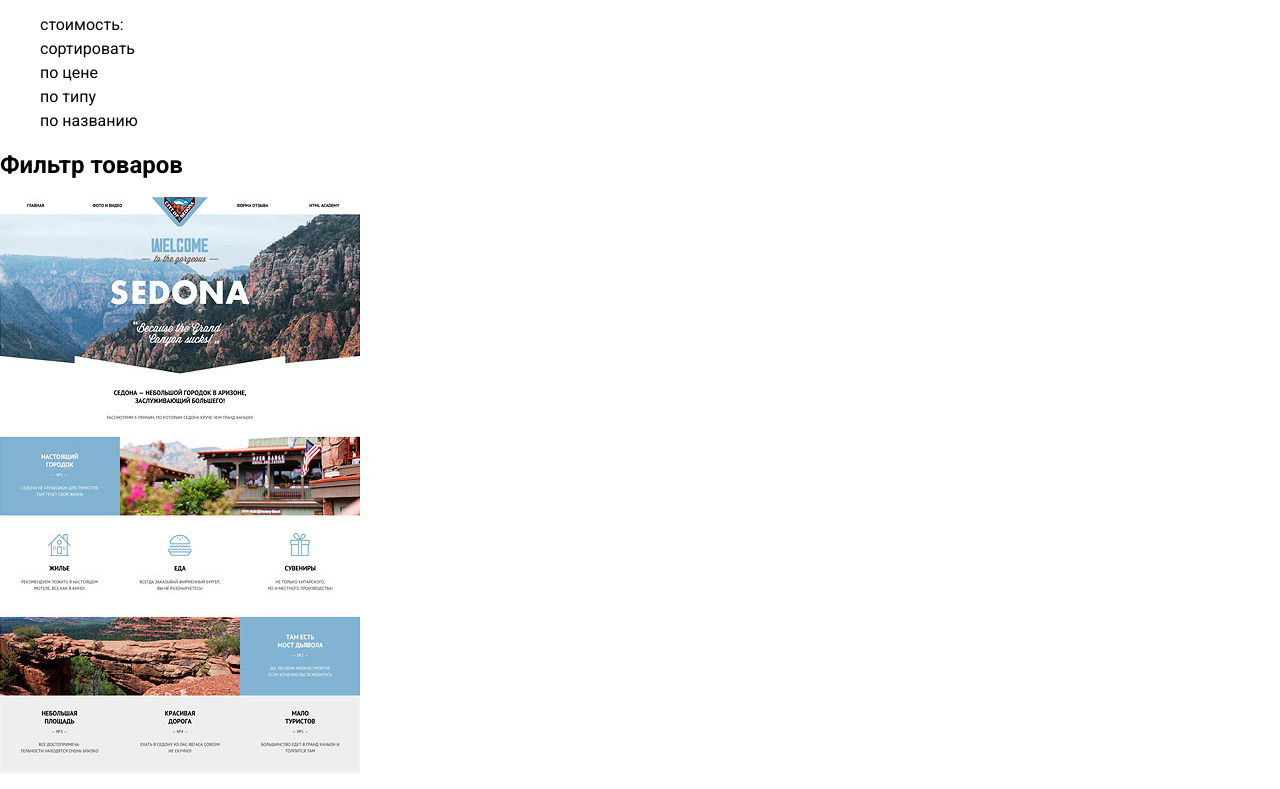
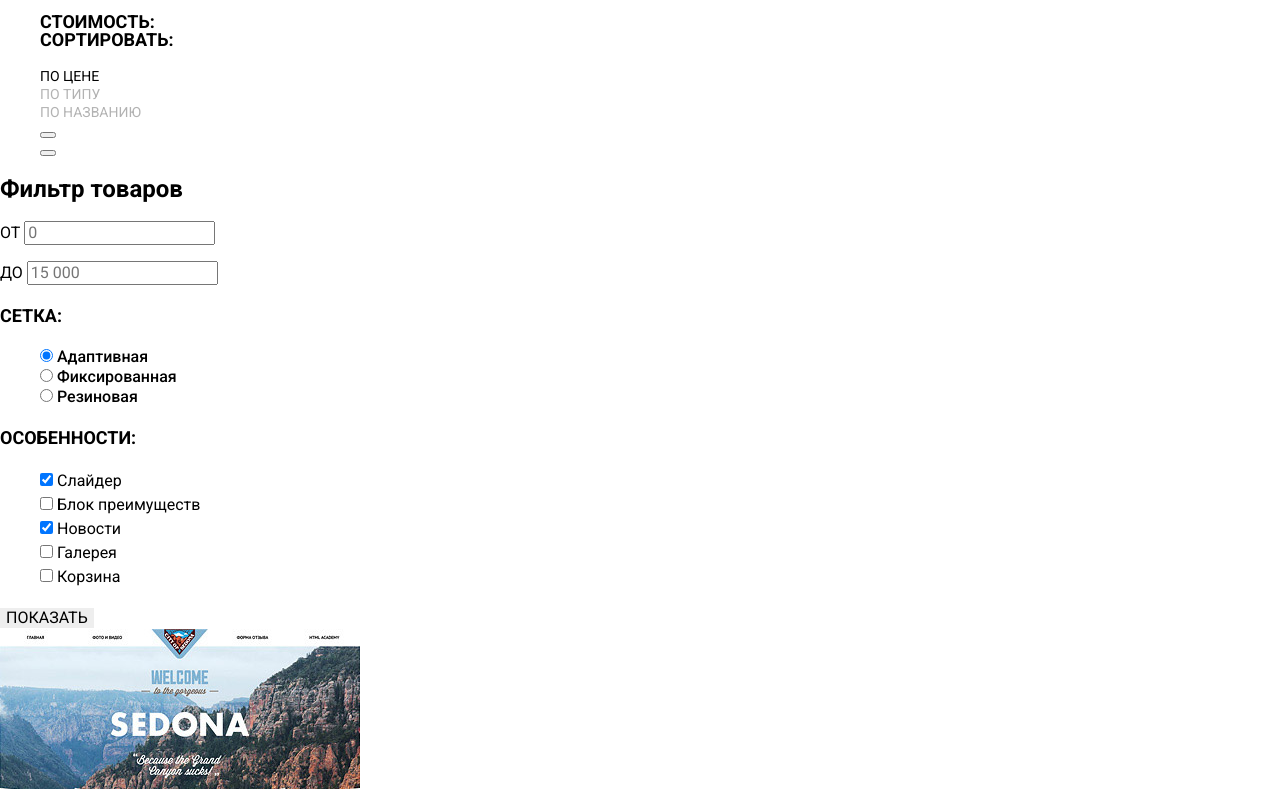
Before and after one commit to npermogorskaya/853713-nerds, a plain HTML site: page catalog.html in a window 1280 px wide. Shown: the part 311-1100 px from the top of the page. Drawn offline with Linux system fonts and the light colour scheme.

Commit message:
Правки

```diff
--- a/catalog.html
+++ b/catalog.html
@@ -10,7 +10,7 @@
 </head>
 
 <body>
-<main class="container">
+  <main class="container">
 
 <header class="main-header">
  <nav class="main-navigation">
@@ -31,94 +31,157 @@
  <h1 class="page-title">Магазин готовых шаблонов</h1>
 </header>
 
+<section class="catalog">
+
+ <ul class="tab">
+  <li><a href="studio.html">Стоимость:</a></li>
+  <li><a href="studio.html">Сортировать:</a></li>
+</ul>
+<ul class="tab-filters">
+  <li><a href="studio.html">по цене</a></li>
+  <li class="breadcrumbs-current"><a href="studio.html">по типу</a></li>
+  <li class="breadcrumbs-current"><a href="studio.html">по названию</a></li>
+  <li><button class="button-navigation" type="button"></button></li>
+  <li><button class="button-navigation" type="button"></button></li>
+ </ul>
+
+ <div class="filters">
+  <h2 class="visually-hidden">Фильтр товаров</h2>
+
+  <!-- Здесь будет ползунок -->
+  <form class="filters-form " action="https://echo.htmlacademy.ru " >
+
+    <p class="filters-item">
+      <label for="filters-bottom">от</label>
+      <input id="filters-bottom" type="text" name="name" value="" placeholder="0">
+    </p>
+
+    <p class="filters-item">
+      <label for="filters-top">до</label>
+      <input id="filters-top" type="text" name="name" value="" placeholder="15 000">
+    </p>
+
+  </form>
+
+    <legend>Сетка:</legend>
+    <ul class="filter">
+      <li class="filter-option">
+        <input class="visually-hidden filter-input filter-input-radio" type="radio" name="product-group" value="hair-care" id="filter-care"
+          checked>
+        <label for="filter-care">Адаптивная</label>
+      </li>
+      <li class="filter-option">
+        <input class="visually-hidden filter-input filter-input-radio" type="radio" name="product-group" value="shaving" id="filter-shave">
+        <label for="filter-shave">Фиксированная</label>
+      </li>
+      <li class="filter-option">
+        <input class="visually-hidden filter-input filter-input-radio" type="radio" name="product-group" value="accessories" id="filter-accessories">
+        <label for="filter-accessories">Резиновая</label>
+      </li>
+    </ul>
+
+    <legend>Особенности:</legend>
+    <ul>
+      <li class="filter-option">
+        <input class="visually-hidden filter-input filter-input-checkbox" type="checkbox" name="baxter-of-california" id="filter-baxter-of-california"
+          checked>
+        <label for="filter-baxter-of-california">Слайдер</label>
+      </li>
+      <li class="filter-option">
+        <input class="visually-hidden filter-input filter-input-checkbox" type="checkbox" name="mr-natty" id="filter-mr-natty">
+        <label for="filter-mr-natty">Блок преимуществ</label>
+      </li>
+      <li class="filter-option">
+        <input class="visually-hidden filter-input filter-input-checkbox" type="checkbox" name="suavecito" id="filter-suavecito"
+          checked>
+        <label for="filter-suavecito">Новости</label>
+      </li>
+      <li class="filter-option">
+        <input class="visually-hidden filter-input filter-input-checkbox" type="checkbox" name="malin-goetz" id="filter-malin-goetz">
+        <label for="filter-malin-goetz">Галерея</label>
+      </li>
+      <li class="filter-option">
+        <input class="visually-hidden filter-input filter-input-checkbox" type="checkbox" name="murrays" id="filter-murrays">
+        <label for="filter-murrays">Корзина</label>
+      </li>
+    </ul>
+
+  <button class="button-filters" type="button">Показать
+ </div>
 
 
- <ul class="tab">
-  <li>стоимость:</li>
-  <li>сортировать</li>
-  <li>по цене</li>
-  <li class="breadcrumbs-current">по типу</li>
-  <li class="breadcrumbs-current">по названию</li>
- </ul>
-
- <section class="filters">
-  <h2 class="visually-hidden">Фильтр товаров</h2>
-  <!-- Здесь будет форма -->
- </section>
-
- <section class="catalog">
 
    <a class="filters-popap">
     <img src="img/catalog/img-sedona.jpg" width="360" height="576" alt="Сайт Sedona">
    </a>
 
-   <section class="hover-1">
+   <div class="hover-1">
     <h2>Sedona</h2>
     <p>Информационный сайт <br> для туристов</p>
     <button class="button-catalog" type="button">9900 руб.
       <!-- Здесь будет форма 2 -->
     </button>
-   </section>
+   </div>
 
    <a class="filters-popap">
     <img src="img/catalog/img-pink.jpg" width="360" height="576" alt="Сайт Pink App">
    </a>
 
-   <section class="hover-2">
+   <div class="hover-2">
     <h2>Pink App</h2>
     <p>Продуктовый лендинг <br> приложения для iOS и Android</p>
     <button class="button-catalog" type="button">9900 руб.
       <!-- Здесь будет форма 2 -->
     </button>
-   </section>
+   </div>
 
    <a class="filters-popap">
     <img src="img/catalog/img-barbershop.jpg" width="360" height="576" alt="Сайт Barbershop">
    </a>
 
-   <section class="hover-3">
+   <div class="hover-3">
     <h2>Barbershop</h2>
     <p>Сайт для салона красоты. <br> Для мужчин, да.</p>
     <button class="button-catalog" type="button">9900 руб.
       <!-- Здесь будет форма 2 -->
     </button>
-   </section>
+   </div>
 
    <a class="filters-popap">
     <img src="img/catalog/img-mishka.jpg" width="360" height="576" alt="Сайт Mishka">
    </a>
 
-   <section class="hover-4">
+   <div class="hover-4">
     <h2>Mishka</h2>
     <p>Интернет магазин <br> вязанных игрушек</p>
     <button class="button-catalog" type="button">9900 руб.
       <!-- Здесь будет форма 2 -->
     </button>
-   </section>
+   </div>
 
    <a class="filters-popap">
     <img src="img/catalog/img-aplus.jpg" width="360" height="576" alt="Сайт A Plus">
    </a>
 
-   <section class="hover-5">
+   <div class="hover-5">
     <h2>A Plus</h2>
     <p>Лендинг курсов повышения <br> квалификации</p>
     <button class="button-catalog" type="button">9900 руб.
       <!-- Здесь будет форма 2 -->
     </button>
-   </section>
+   </div>
 
    <a class="filters-popap">
     <img src="img/catalog/img-kvast.jpg" width="360" height="576" alt="Сайт Kvast">
    </a>
 
-   <section class="hover-6">
+   <div class="hover-6">
     <h2>Kvast</h2>
     <p>Промо-сайт производителя <br> крафтового кваса</p>
     <button class="button-catalog" type="button">9900 руб.
       <!-- Здесь будет форма 2 -->
     </button>
-   </section>
+   </div>
 
   <ul class="pagination-list">
    <li class="pagination-item pagination-item-current"><a href="#">1</a></li>
--- a/css/style.css
+++ b/css/style.css
@@ -14,10 +14,14 @@ a {
 .shop-navigation,
 .footer-navigation,
 .list-of-services,
-.tab {
+.tab,
+.tab-filters,
+.filter-option {
   list-style: none;
 }
-.site-navigation a {
+.site-navigation a,
+.tab a,
+.tab-filters a {
   color: #000;
 }
 .site-navigation a:hover,
@@ -62,6 +66,9 @@ a {
 }
 .button-slider:hover {
   background-color: #e74246;
+}
+.button-gallery-nnavigation {
+  text-align: center;
 }
 
 .services {
@@ -191,6 +198,53 @@ b {
   background-color: #e74246;
 }
 
+legend {
+  font-size: 18px;
+  line-height: 30px;
+  font-weight: 700;
+  text-transform: uppercase;
+}
+.tab {
+  font-size: 18px;
+  line-height: 18px;
+  font-weight: 700;
+  text-transform: uppercase;
+}
+.tab-filters{
+  font-size: 14px;
+  line-height: 18px;
+  font-weight: 400;
+  text-transform: uppercase;
+}
+.breadcrumbs-current a {
+  color: rgba(0, 0, 0, 0.302);
+}
+
+.filters-item {
+  font-size: 16px;
+  line-height: 22px;
+  text-transform: uppercase;
+}
+
+.filter {
+  font-size: 16px;
+  line-height: 20px;
+  font-weight: 500;
+}
+.button-filters {
+  font-style: 16px;
+  line-height: 18px;
+  text-align: center;
+  color: #000000;
+  vertical-align: middle;
+  text-transform: uppercase;
+
+  background-color: #eeeeee;
+  border: none;
+}
+.button-filters:hover {
+  background-color: #e0e0e0;
+}
 
 .hover-1,
 .hover-2,
```
Also changed, not shown: index.html (+6 -0 lines).
